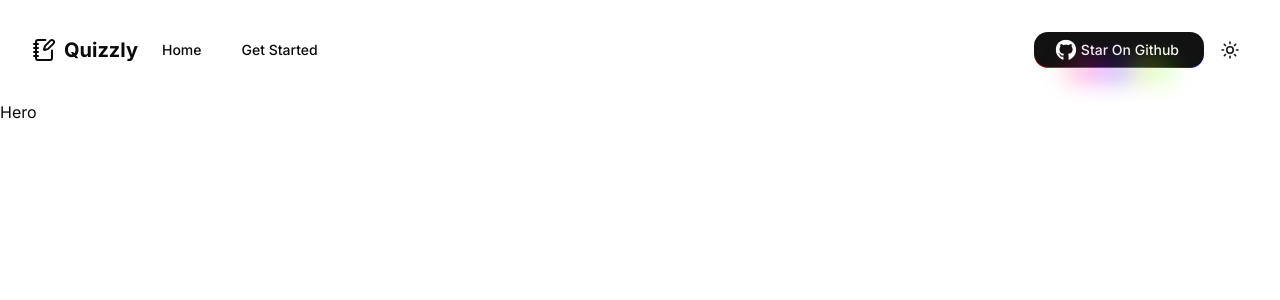
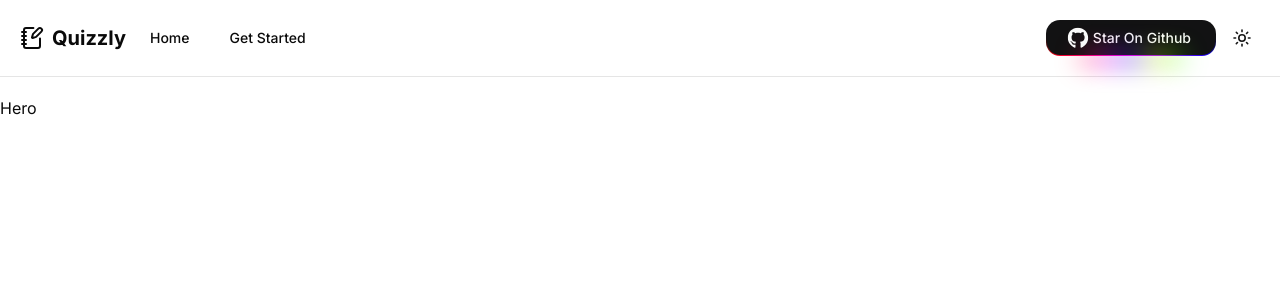
Before and after one commit to SKumr20/quizzly, a Next.js app: page / in a window 1280 px wide. Shown: the top 300 px of the page. Built offline with nearby package versions, Linux system fonts and the light colour scheme.

Commit message:
Add separator Make Navbar fixed

```diff
--- a/package.json
+++ b/package.json
@@ -16,6 +16,7 @@
     "@radix-ui/react-dialog": "^1.1.6",
     "@radix-ui/react-label": "^2.1.2",
     "@radix-ui/react-radio-group": "^1.2.3",
+    "@radix-ui/react-separator": "^1.1.2",
     "@radix-ui/react-slot": "^1.1.2",
     "@radix-ui/react-toggle": "^1.1.2",
     "class-variance-authority": "^0.7.1",
--- a/src/app/layout.js
+++ b/src/app/layout.js
@@ -16,7 +16,7 @@
     <html lang="en">
       <body className={`${inter.className} flex flex-col min-h-screen`}>
         <ThemeProvider>
-          <div className="flex flex-col min-h-screen">
+          <div className="flex flex-col min-h-screen pt-24">
             <Navbar />
             <main className="flex-grow">
               {children}
--- a/src/components/sections/Navbar.jsx
+++ b/src/components/sections/Navbar.jsx
@@ -12,11 +12,12 @@
 import Link from "next/link";
 import Title from "../ui/Title";
 import GithubButton from "../ui/GithubButton";
-import { Toggle } from "../ui/toggle";
+import { Separator } from "../ui/separator";
 
 const Navbar = () => {
   return (
-    <div className="flex bg-background justify-between items-center p-8">
+    <div className="fixed top-0 left-0 z-50 right-0 bg-background">
+      <div className="flex justify-between items-center p-5">
         <div className="flex justify-center items-center">
           <Title />
           {/* Visible on bigger devices */}
@@ -32,7 +33,6 @@
               </Link>
             </Button>
           </div>
-
         </div>
         {/* Right Side Div */}
         <div className="flex items-center gap-2">
@@ -62,15 +62,16 @@
                       </Button>
                     </SheetClose>
                   </Link>
-
                 </div>
               </SheetContent>
             </Sheet>
           </div>
           <ToggleDarkmode />
         </div>
-
+      </div>
+      <Separator />
     </div>
   );
 };
+
 export default Navbar;
--- /dev/null
+++ b/src/components/ui/separator.jsx
@@ -0,0 +1,27 @@
+"use client"
+
+import * as React from "react"
+import * as SeparatorPrimitive from "@radix-ui/react-separator"
+
+import { cn } from "@/lib/utils"
+
+function Separator({
+  className,
+  orientation = "horizontal",
+  decorative = true,
+  ...props
+}) {
+  return (
+    (<SeparatorPrimitive.Root
+      data-slot="separator-root"
+      decorative={decorative}
+      orientation={orientation}
+      className={cn(
+        "bg-border shrink-0 data-[orientation=horizontal]:h-px data-[orientation=horizontal]:w-full data-[orientation=vertical]:h-full data-[orientation=vertical]:w-px",
+        className
+      )}
+      {...props} />)
+  );
+}
+
+export { Separator }
```
Also changed, not shown: 1 other file (tests, documents, lock files or other folders). Lines whose indentation alone changed are shown as unchanged.
